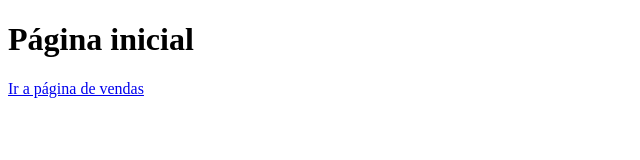
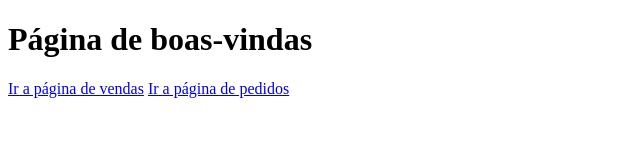
Before and after one commit to lucffernands/aulagithub, a plain HTML site: page index.html in a window 1280 px wide. Shown: the whole page, without its empty margins (0-640 px from the left). Drawn offline with Linux system fonts and the light colour scheme.

```diff
--- a/index.html
+++ b/index.html
@@ -7,7 +7,8 @@
     <title>Document</title>
 </head>
 <body>
-    <h1>Página inicial</h1>
+    <h1>Página de boas-vindas</h1>
     <a href="vendas.html">Ir a página de vendas</a>
+    <a href="pedidos.html">Ir a página de pedidos</a>
 </body>
 </html>
```
Also changed, not shown: pedidos.html (+1 -0 lines).
